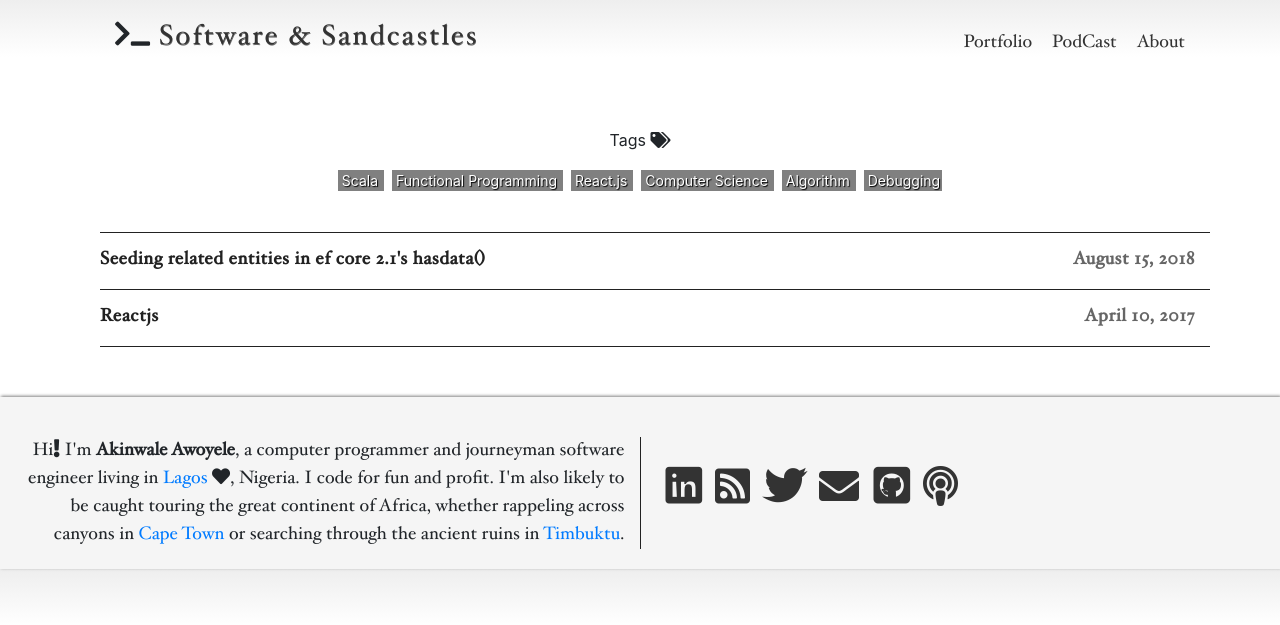
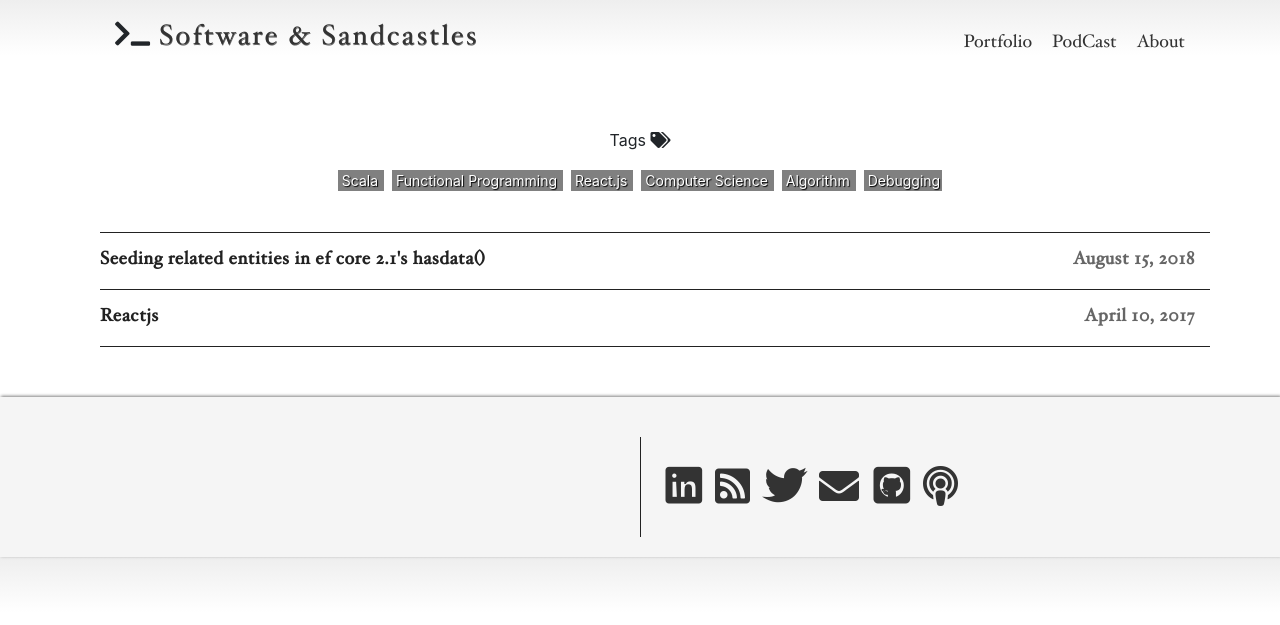
Before and after one commit to yeleywale/yeleywale.github.io, a Jekyll site: the page built from index.html, in a window 1280 px wide. Shown: the top 625 px of the page. Built offline with Jekyll 4.4.1, drawn with Linux system fonts in a browser that asks for light colours; nearby versions of some CDN libraries; comment, search, counter and statistics services are not loaded; some of the changed lines change nothing that is shown.

Commit message:
Remove about from footer

```diff
--- a/_includes/head.html
+++ b/_includes/head.html
@@ -1,5 +1,5 @@
 {% include analytics.html %}
-<title>{% if page.title != "" %}{{ :: page.title :: }} {{ | }} {% endif %}{{ site.name }}</title>
+<title>{% if page.title != "" %}{{ page.title }} {{ | }} {% endif %}{{ site.name }}</title>
 
 {% include meta.html %}
 
--- a/_layouts/default.html
+++ b/_layouts/default.html
@@ -70,10 +70,10 @@
   <footer class="footer container-fluid">
     <div class="row">
       <div class="col">
-        <span class="footer-about">
+        <!-- <span class="footer-about">
           Hi<i class="fas fa-exclamation"></i> I'm <strong>Akinwale Awoyele</strong>, a computer programmer and journeyman software engineer living in <a href="https://en.wikipedia.org/wiki/Lagos_State">Lagos</a> <i class="fas fa-heart"></i>, Nigeria. I code for fun and profit. I'm also likely to be caught touring the great
            continent of Africa, whether rappeling across canyons in <a href="https://en.wikipedia.org/wiki/Cape_Town">Cape Town</a> or searching through the ancient ruins in <a href="">Timbuktu</a>.
-        </span>
+        </span> -->
       </div>
       {% include svg-icons.html %}
     </div>
```
